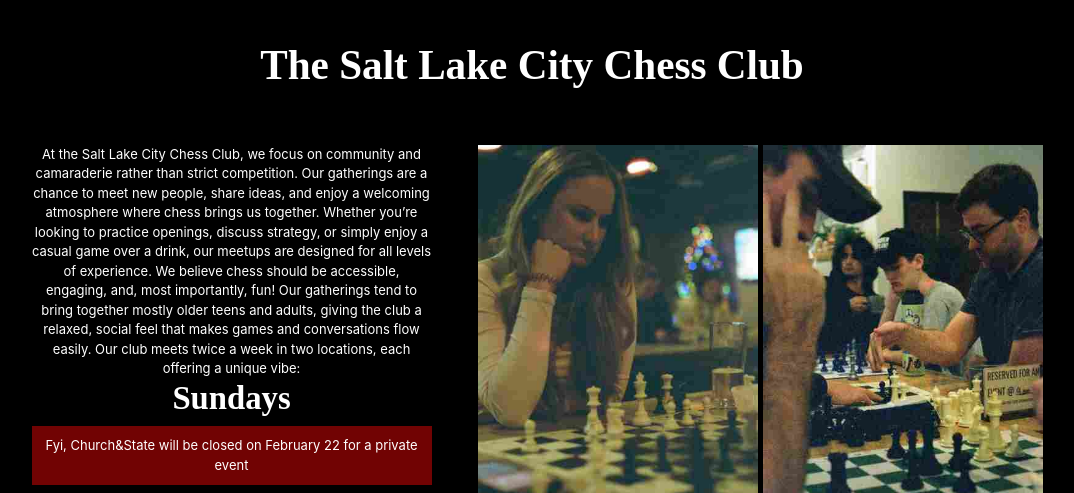
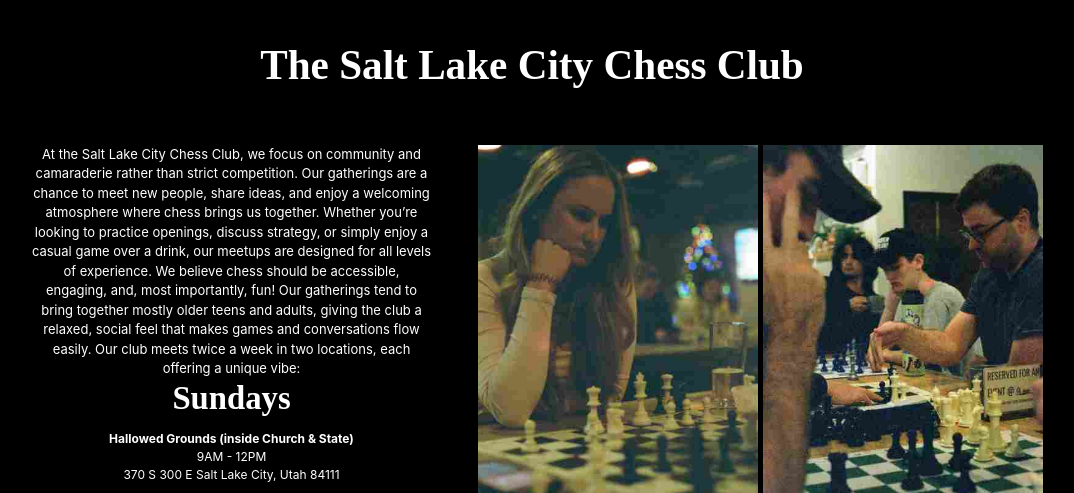
Before and after one commit to elguapo11/chess_site, a plain HTML site: page index.html in a window 1280 px wide. Shown: the top 493 px of the page, without its empty margins (108-1182 px from the left). Drawn offline with nearby package versions, Linux system fonts and the light colour scheme; a script that the page names is missing; a web font is replaced by a local one.

Commit message:
chore: commented out announcement

```diff
--- a/index.html
+++ b/index.html
@@ -32,7 +32,7 @@
         our meetups are designed for all levels of experience. We believe chess should be accessible, engaging, and, most importantly, fun! Our gatherings tend to bring together mostly older teens and adults, giving the club a relaxed, social feel that makes games and conversations flow easily.
         Our club meets twice a week in two locations, each offering a unique vibe:
                 <h2>Sundays</h2>
-                <div class='announcement'>Fyi, Church&State will be closed on February 22 for a private event</div>
+                <!-- <div class='announcement'>Fyi, Church&State will be closed on February 22 for a private event</div> -->
                 <a href="https://www.hallowedgrounds.rip/" target="_blank">
                     <p>
                         <strong>Hallowed Grounds (inside Church & State)</strong>
```
